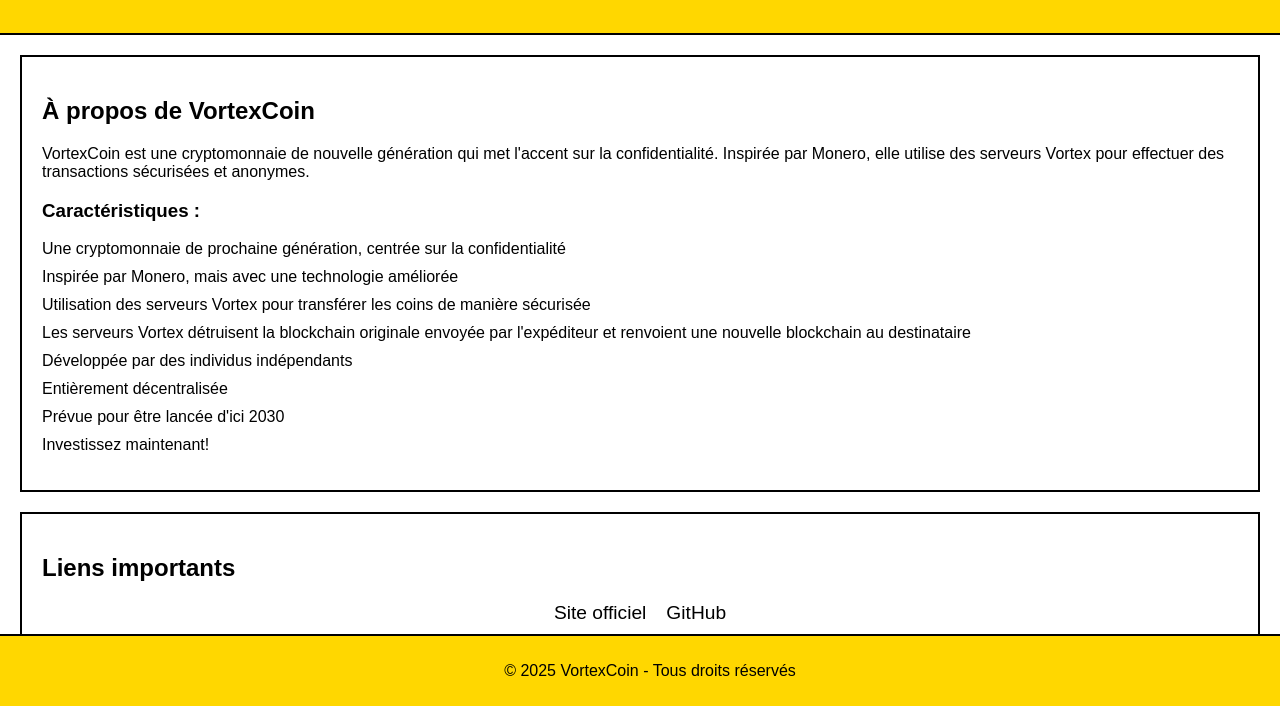
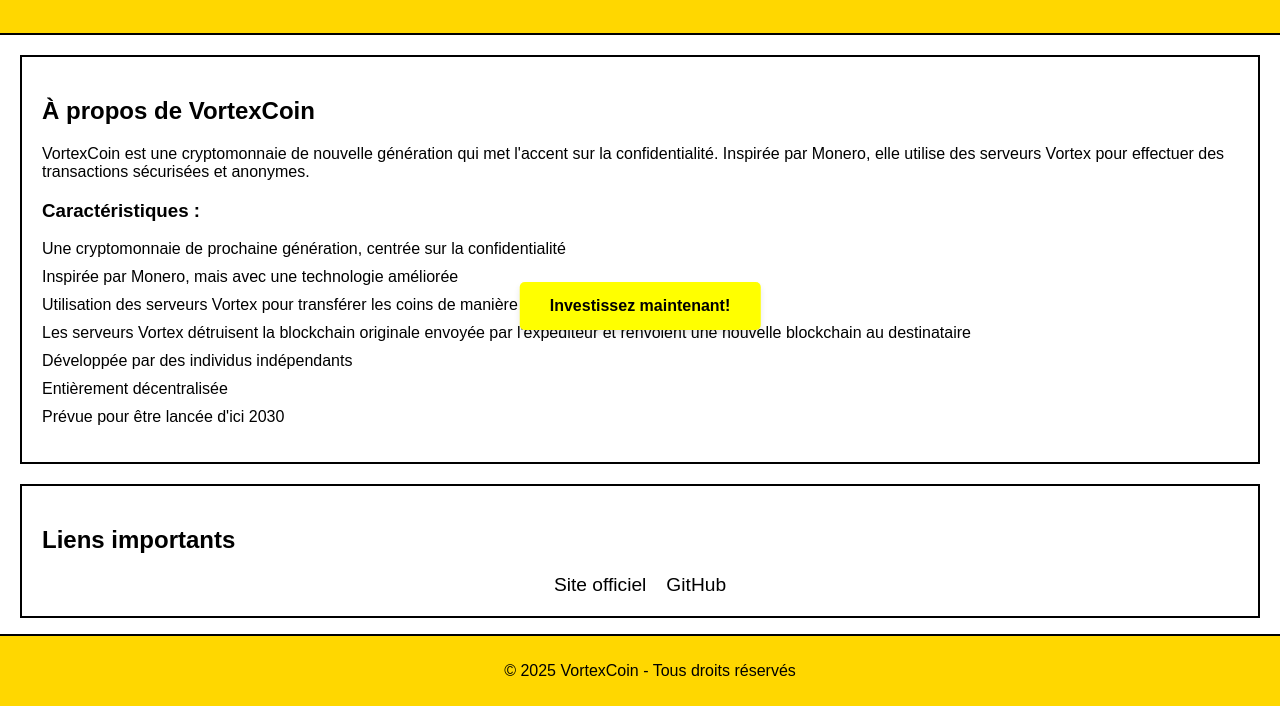
Before and after one commit to VortexCoin-2030/VortexCoin, a plain HTML site: page index.html in a window 1280 px wide. Shown: the part 94-810 px from the top of the page. Drawn offline with Linux system fonts and the light colour scheme.

Commit message:
Update styles.css

```diff
--- a/styles.css
+++ b/styles.css
@@ -81,3 +81,23 @@ footer {
 .social-links a:hover {
     text-decoration: underline;
 }
+
+.button {
+  background-color: yellow;
+  color: black;
+  padding: 15px 30px; /* Adjust padding for a rectangular shape */
+  border: none;
+  border-radius: 5px; /* Optional: rounded corners */
+  font-size: 16px;
+  font-weight: bold;
+  cursor: pointer;
+  position: absolute;
+  top: 50%;
+  left: 50%;
+  transform: translate(-50%, -50%); /* Centers the button */
+  box-shadow: 0 4px 6px rgba(0, 0, 0, 0.1); /* Optional: adds a subtle shadow */
+}
+
+.button:hover {
+  background-color: #f1c40f; /* A darker yellow when hovered */
+}
```
